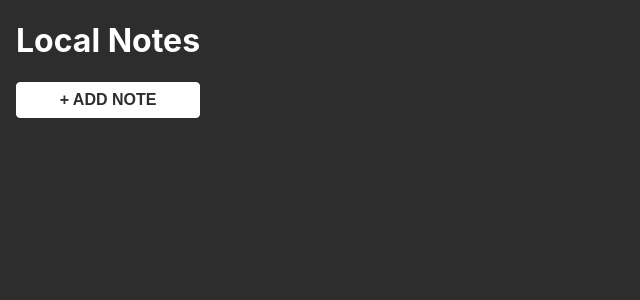
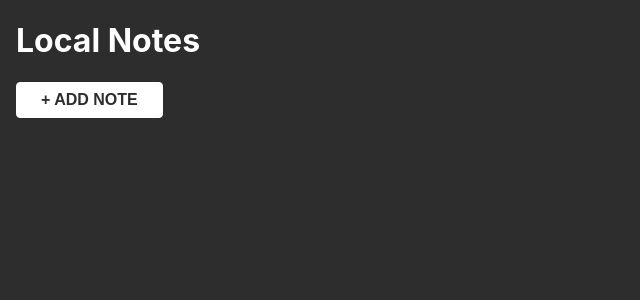
Before and after one commit to chancesmith/local-notes, a React (Create React App) app: page / in a window 1280 px wide. Shown: the top 300 px of the page, without its empty margins (0-640 px from the left). Built offline with nearby package versions, Linux system fonts and the light colour scheme.

Commit message:
💅  STYLE: move header to top and fix scrollable height

```diff
--- a/src/App.tsx
+++ b/src/App.tsx
@@ -79,12 +79,12 @@ function App() {
 
   return (
     <div className="root">
-      <div className="app">
-        <div className="c-notes-list">
       <div>
         <h1>Local Notes</h1>
         <button onClick={() => handleAddNote("")}>+ Add Note</button>
       </div>
+      <div className="app">
+        <div className="c-notes-list">
           {notes
             .sort((a, b) => {
               // sort by updatedAt
@@ -144,19 +144,17 @@ function App() {
         <div className="c-edit-note">
           {selectedNote ? (
             <>
-              <h2>Edit Note</h2>
-
-              {selectedNote.content.length ? (
-                <h3>
-                  {selectedNote.content.split("\n").slice(0, 1).join(" ")}
+              <h2 className="c-edit-note__title">
+                {selectedNote.content.length > 0
+                  ? selectedNote.content.split("\n").slice(0, 1).join(" ")
+                  : "New Note"}
                 <i
                   className={`c-star fa-star c-edit-note__star ${
                     selectedNote.isFavorite ? "fas c-star--favorited" : "fal"
                   }`}
                   onClick={() => handleFavoriteNote(selectedNote)}
                 />
-                </h3>
-              ) : null}
+              </h2>
               <textarea
                 ref={textareaRef}
                 value={selectedNote.content}
--- a/src/index.css
+++ b/src/index.css
@@ -9,6 +9,7 @@ body {
   background-color: #2d2d2d;
   padding: 0 1rem;
   height: 100vh;
+  overflow: hidden;
 }
 
 code {
@@ -21,10 +22,9 @@ button {
   background-color: white;
   color: #2d2d2d;
   border: 1px solid white;
-  padding: 0.5rem 1rem;
+  padding: 0.5rem 1.5rem;
   border: 1px solid white;
   cursor: pointer;
-  width: 100%;
   font-size: 1rem;
   font-weight: bold;
   text-transform: uppercase;
@@ -38,14 +38,14 @@ button {
   justify-content: space-between;
   height: 100%;
   gap: 1rem;
-
+  margin-top: 1rem;
 }
 
 .c-notes-list {
   display: flex;
   flex-wrap: wrap;
   gap: 1rem;
-  height: calc(100vh - 8px);
+  height: calc(100vh - 135px);
   overflow-y: auto;
   width: 300px;
 }
@@ -89,11 +89,14 @@ button {
   display: flex;
   flex-direction: column;
   flex: 1 1 auto;
-  height: calc(100vh - 91px);
+  height: calc(100vh - 132px);
   overflow-y: auto;
   overflow-x: hidden;
-  width: calc(100% - 300px);
-  margin: 4rem 0 0 0;
+  width: calc(100vh - 181px);
+}
+
+.c-edit-note__title{
+  margin-top: 0
 }
 
 .c-edit-note__star {
```
Lines whose indentation alone changed are shown as unchanged.
